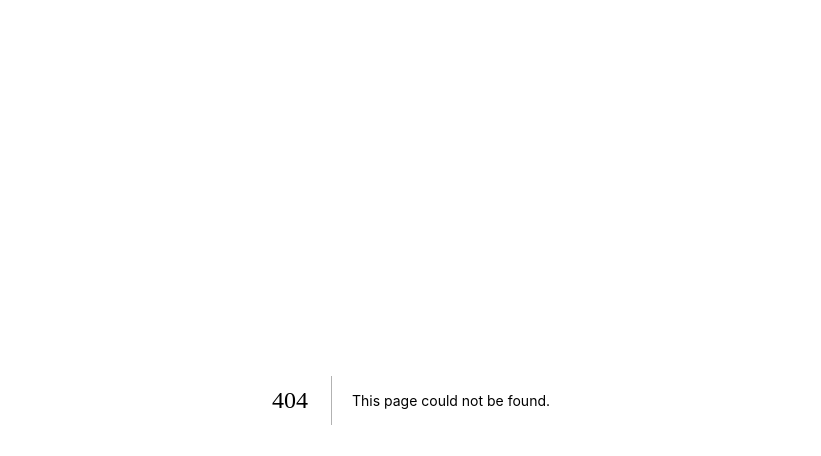
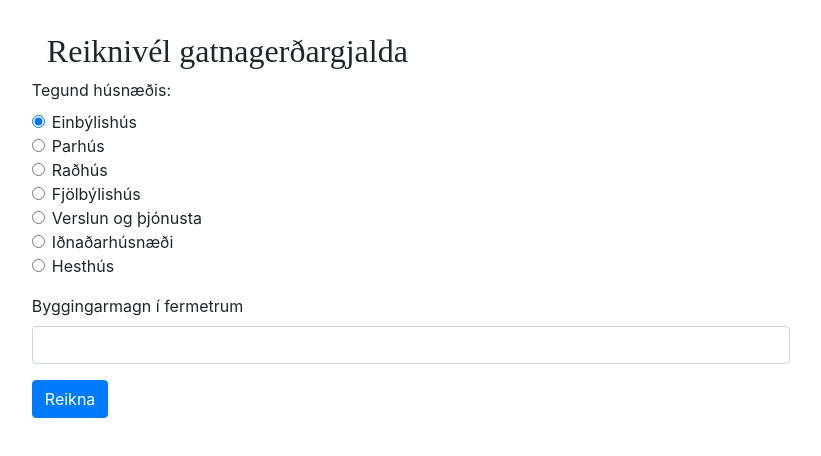
Before and after one commit to arborgwebadmin/arborg_app, a Next.js app: page /calc/lodagjold in a window 1280 px wide. Before the commit this address had no page. Shown: the top 456 px of the page, without its empty margins (229-1050 px from the left). Built offline with nearby package versions, Linux system fonts and the light colour scheme.

Commit message:
gatnagerdargjold

```diff
--- /dev/null
+++ b/pages/calc/lodagjold.js
@@ -0,0 +1,113 @@
+import React from 'react';
+import styles from '../../styles/Home.module.css';
+import FormGroup from '../../components/form-group';
+import PageHead from '../../components/page-head';
+import {currencyFormat, inputFormat, formatedToInt} from '../../components/functions.js';
+import CheckFormGroup from '../../components/check-form-group';
+
+const idsMap = {
+    SIZE: 'size',
+    EINBYLI: 'EINBYLI',
+    PAR: 'PAR',
+    RAD: 'RAD',
+    FJOLBYLI: 'FJOLBYLI',
+    VERSLUN: 'VERSLUN',
+    IDNADUR: 'IDNADUR',
+    HESTHUS: 'HESTHUS',
+    TEGUND: 'type',
+}
+
+const calcMap = {
+    PER_SQ_METER: 238485,
+    EINBYLI: 0.15,
+    PAR: 0.13,
+    RAD: 0.13,
+    FJOLBYLI: 0.11,
+    VERSLUN: 0.10,
+    IDNADUR: 0.10,
+    HESTHUS: 0.10
+}
+
+class Lodagjold extends React.Component {
+    constructor(props) {
+        super(props);
+        this.state = {
+            field: {
+                type: idsMap.EINBYLI,
+                size: '',
+            },
+            total: 0,
+            tGatnagerd: 0,
+            percentage: 0,
+        };
+    }
+
+    handleChange = (e) => {
+        let fields = this.state.field;
+        let value = e.target.type === "text" ? e.target : e.target.value;
+        fields[e.target.id] = value;
+        this.setState({
+            field: fields,
+            total: 0,
+        });
+    }
+
+    handleSubmit = (e) => {
+        e.preventDefault();
+        let tegund = this.state.field.type;
+        let alagning = calcMap[tegund];
+        let size = this.state.field.size;
+        let perSqMeter = calcMap.PER_SQ_METER;
+        let total = size*perSqMeter;
+        let tgatnagerd = total*alagning;
+        let percentage = alagning*100
+        this.setState({
+            total: total,
+            tGatnagerd: tgatnagerd,
+            percentage: percentage,
+        });
+    }
+
+    render() {
+        return (
+            <div className={ styles.container }>
+                <PageHead title="Reiknivél gatnagerðargjalda"></PageHead>
+                    <div className={ styles.main }>
+                        <div className="container">
+                            <h1>Reiknivél gatnagerðargjalda</h1>
+                        </div>
+                        <div className="containter">
+                            <form onSubmit={ this.handleSubmit }>
+                                <div className="form-group">
+                                    <label htmlFor={ idsMap.TEGUND }>Tegund húsnæðis: </label>
+                                    <CheckFormGroup id={ idsMap.TEGUND } label="Einbýlishús" type="radio" value={ idsMap.EINBYLI } change={ this.handleChange } checked={ this.state.field.type === idsMap.EINBYLI }></CheckFormGroup>
+                                    <CheckFormGroup id={ idsMap.TEGUND } label="Parhús" type="radio" value={ idsMap.PAR } change={ this.handleChange } checked={ this.state.field.type === idsMap.PAR }></CheckFormGroup>
+                                    <CheckFormGroup id={ idsMap.TEGUND } label="Raðhús" type="radio" value={ idsMap.RAD } change={ this.handleChange } checked={ this.state.field.type === idsMap.RAD }></CheckFormGroup>
+                                    <CheckFormGroup id={ idsMap.TEGUND } label="Fjölbýlishús" type="radio" value={ idsMap.FJOLBYLI } change={ this.handleChange } checked={ this.state.field.type === idsMap.FJOLBYLI }></CheckFormGroup>
+                                    <CheckFormGroup id={ idsMap.TEGUND } label="Verslun og þjónusta" type="radio" value={ idsMap.VERSLUN } change={ this.handleChange } checked={ this.state.field.type === idsMap.VERSLUN}></CheckFormGroup>
+                                    <CheckFormGroup id={ idsMap.TEGUND } label="Iðnaðarhúsnæði" type="radio" value={ idsMap.IDNADUR } change={ this.handleChange } checked={ this.state.field.type === idsMap.IDNADUR}></CheckFormGroup>
+                                    <CheckFormGroup id={ idsMap.TEGUND } label="Hesthús" type="radio" value={ idsMap.HESTHUS } change={ this.handleChange } checked={ this.state.field.type === idsMap.HESTHUS}></CheckFormGroup>
+                                </div>
+                                <FormGroup id={ idsMap.SIZE } label="Byggingarmagn í fermetrum" type="number" value={ this.state.field.size } change={ this.handleChange } required={true}></FormGroup>
+                                <input type="submit" value="Reikna" className="btn btn-primary"></input>
+                            </form>
+                            <div className={this.state.total==0 ? styles.hidden + " card mt-3" : styles.visible + " card mt-3"}>
+                                <div className="card-body">
+                                    <h5 className="card-title">Áætluð gatnagerðargjöld: {currencyFormat(this.state.tGatnagerd)}</h5>
+                                    <p className="card-text">
+                                        <b>Sundurliðun:</b><br></br>
+                                        Gert ter ráð fyrir að verðmat húsnæðis nemi {currencyFormat(this.state.total)} miðað við núverandi fermetraverð {currencyFormat(calcMap.PER_SQ_METER)}<br></br>
+                                        Af því reiknast {this.state.percentage}% álagning sem nemur {currencyFormat(this.state.tGatnagerd)}
+                                    </p>
+                                    <h6 className="card-subtitle mb-2 text-muted">Fyrirvari: </h6>
+									<p className="card-text">Eingöngu er um áætlun að ræða miðað við þær forsendur sem slegnar eru inn.</p>
+                                </div>
+                            </div>
+                        </div>
+                    </div>
+            </div>
+        )
+    }
+}
+
+export default Lodagjold;
--- a/pages/index.js
+++ b/pages/index.js
@@ -23,6 +23,7 @@ export default function Home() {
         </div>
         <div className="ar-links" className={styles.grid}>
           <LinkCard link="/calc/leikskolagjold" title="Leikskólagjöld" description="Reiknaðu leikskólagjöldin"></LinkCard>
+          <LinkCard link="/calc/lodagjold" title="Gatnagerðargjöld" description="Reiknaðu áætluð gatnagerðargjöld"></LinkCard>
           <LinkCard link="/calc/fasteignagjold" title="Fasteignagjöld" description="Reiknaðu fasteignagjöldin"></LinkCard>
           <LinkCard link="/calc/fristund" title="Frístundaheimili" description="Reiknaðu gjöldin við frístundaheimili"></LinkCard>
           <LinkCard link="/calc/blandgjold" title="Mismunandi skólastig" description="Reiknaðu öll gjöldin varðandi vistun barna á mismunandi stigum"></LinkCard>
```
